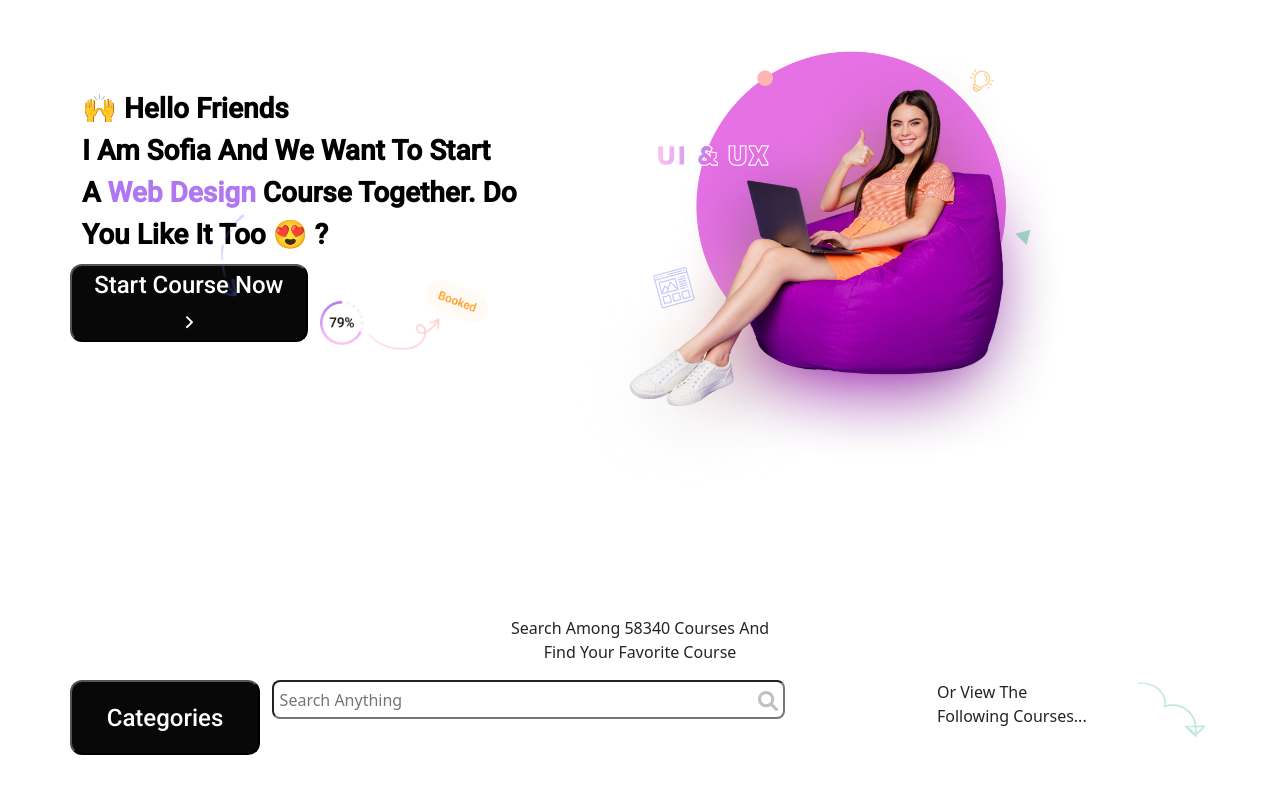
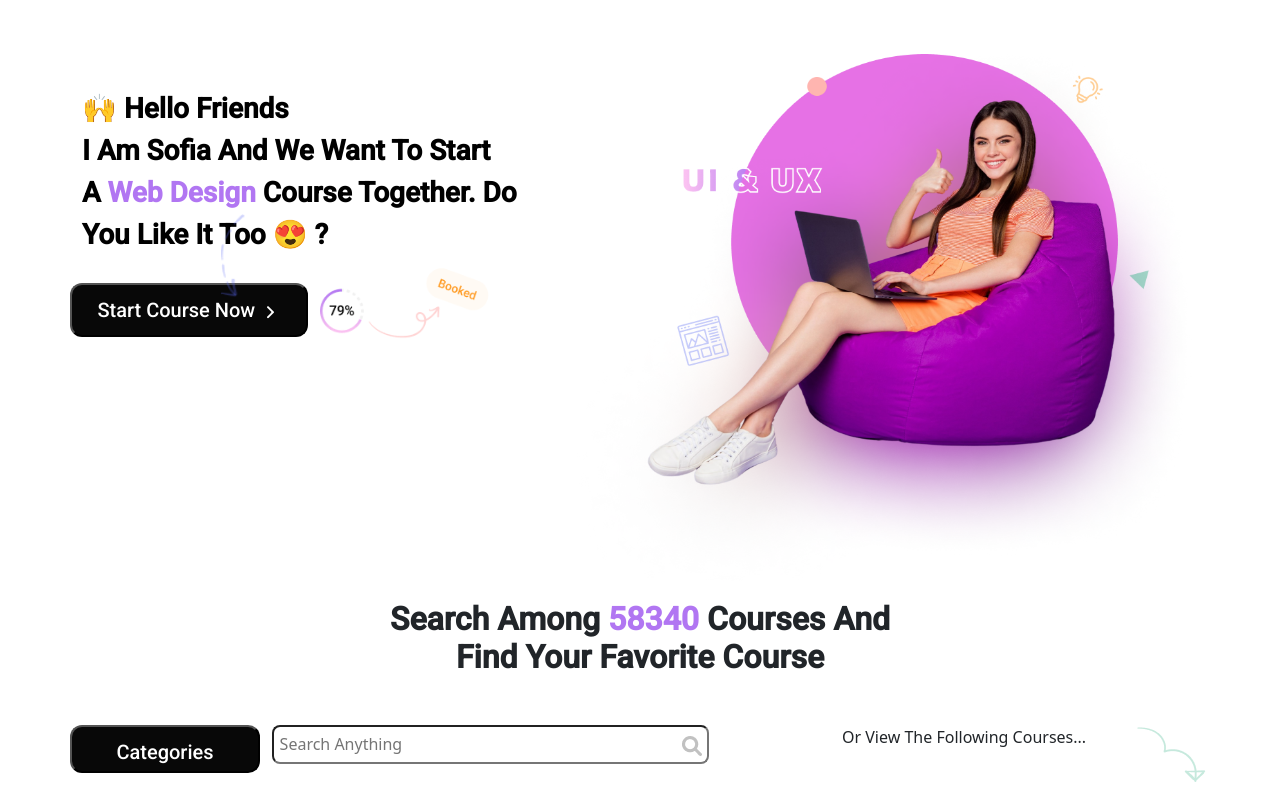
Before and after one commit to Gbangbolaoluwagbemiga/Academy-Assessment, a React (Create React App) app: page / in a window 1280 px wide. Shown: the part 323-1123 px from the top of the page. Before the commit the page ends 1078 px from the top, so only its background shows below. Built offline with nearby package versions, Linux system fonts and the light colour scheme.

Commit message:
search panel implementation

```diff
--- a/src/app.css
+++ b/src/app.css
@@ -91,7 +91,8 @@ hr {
   height: 5.5rem;
 }
 .dev-model {
-  height: 80%;
+  height: 35rem;
+  width: 100%;
 }
 
 .btn-ui {
@@ -101,9 +102,18 @@ hr {
   background-color: rgba(8, 8, 8, 1);
   color: rgba(255, 255, 255, 1);
   font-family: 'Roboto';
-  font-size: 1.5rem;
+  font-size: 1.25rem;
+  padding: 10px 5px;
   font-weight: 500;
   border-radius: 0.75rem;
 }
 
 /* Search panel component */
+.search-header-text {
+  font-family: 'Roboto';
+  font-weight: 700;
+}
+.btn-search {
+  font-size: 1.25rem;
+  height: 3rem;
+}
--- a/src/components/SearchPanel.js
+++ b/src/components/SearchPanel.js
@@ -4,14 +4,14 @@ import Arrow from '../Images/SearchPanelArrow.png';
 function SearchPanel() {
   return (
     <div className="mx-auto">
-      <p className="text-center">
-        Search Among <span className="sub-text">58340 </span> Courses And <br />{' '}
-        Find Your Favorite Course
-      </p>
+      <h2 className="text-center search-header-text mb-5 ">
+        Search Among <span className="sub--text">58340 </span> Courses And{' '}
+        <br /> Find Your Favorite Course
+      </h2>
 
       <div className="search-box row">
-        <button className="btn-panel col-2">Categories</button>
-        <p className="col-7">
+        <button className="btn-panel btn-search col-2">Categories</button>
+        <p className="col-6">
           <input
             type="text"
             placeholder="Search Anything"
@@ -19,7 +19,7 @@ function SearchPanel() {
           />
           <img className="search-icon" src={searchIcon} alt="Search-icon" />
         </p>
-        <p className="col-2">Or View The Following Courses...</p>
+        <p className="col-3">Or View The Following Courses...</p>
         <p className="col-1">
           <img src={Arrow} alt="Arrow" />
         </p>
```
